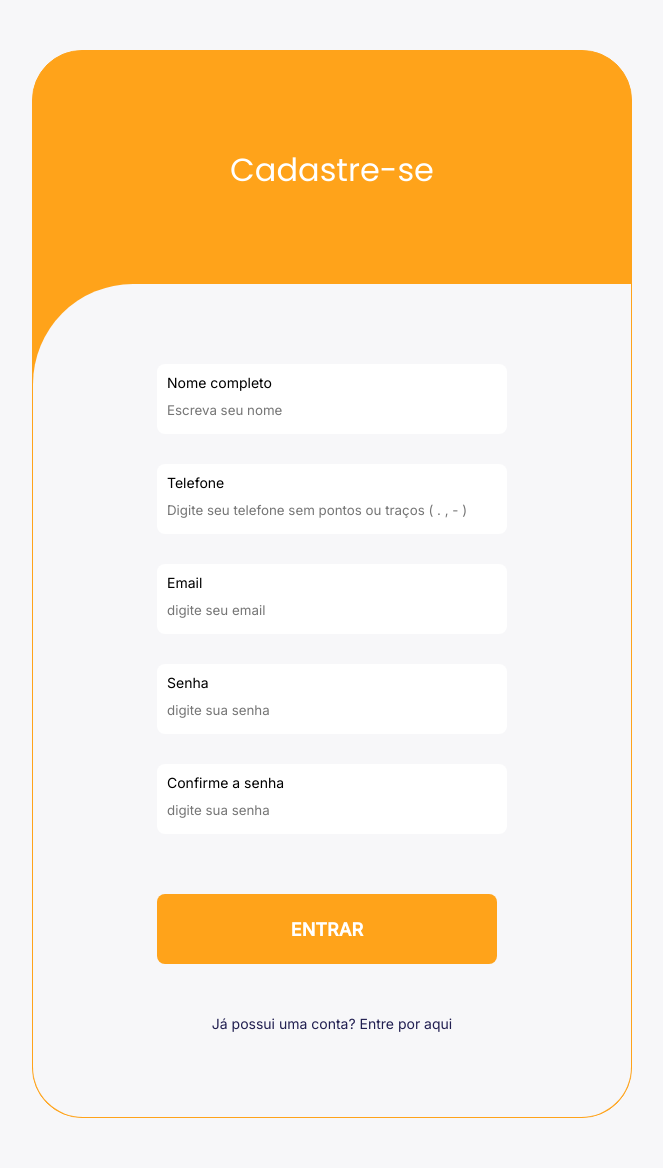
After one commit to pamlotusia/impacta-petshop, a Flask app: template templates/signup.html in a window 1280 px wide. The commit adds this page. Shown: the whole page, without its empty margins (308-971 px from the left). Run offline with Flask 3, Linux system fonts and the light colour scheme; the template is opened without the code that fills it, so the values that code supplies are empty.

Commit message:
salvando template signup

```diff
--- a/static/css/style-teste.css
+++ b/static/css/style-teste.css
@@ -210,7 +210,7 @@ input[type='time']::-webkit-calendar-picker-indicator {
   visibility: hidden;
 }
 
-/* pagina login */
+/* SIGN IN PAGE*/
 main {
   display: flex;
   justify-content: center;
@@ -270,7 +270,8 @@ main {
   color: var(--light-text);
 }
 
-.container-login button {
+.container-login button,
+.container-signup button {
   width: 340px;
   border: none;
   background-color: var(--confirm-color);
@@ -280,14 +281,47 @@ main {
   text-transform: uppercase;
 }
 
-#section-login a {
+#section-login  a,
+#section-signup a {
   text-decoration: none;
   color: var(--title-color);
   font-size: 14px;
 }
 
+/* SIGN UP PAGE */
+#section-signup{
+  height: max-content;
+  width: 100vw;
+  padding-top: 100px;
+  background-color: var(--confirm-color);
+}
+
+#section-signup p {
+  font-family: 'Poppins';
+  padding-bottom: 75px;
+  font-size: 32px;
+  color: #fff;
+}
+
+.container-personal-data .container-signup{
+  margin-top: 50px;
+}
+.container-signup > * {
+  margin: 30px ;
+  border-radius: 8px;
+  height: 70px;
+  width: 350px;
+  cursor: pointer;
+}
+
+
+
+
+
+/* RESPONSIVO */
 @media (min-width: 700px){
-  #section-login {
+  #section-login,
+  #section-signup {
     height: 90vh;
     width: 600px;
     margin-top: 50px;
@@ -295,6 +329,18 @@ main {
     border-radius: 50px;
     border: 1px solid var(--confirm-color);
     background-color: var(--confirm-color);
+  }
+
+  #section-signup {
+    height: max-content;
+    padding-top: 95px;
+    border-radius: 50px;
+    border: 1px solid var(--confirm-color);
+    background-color: var(--confirm-color);
+  }
+
+  .container-signup{
+    margin-top: 50px;
   }
 
   .container-personal-data {
--- /dev/null
+++ b/templates/signup.html
@@ -0,0 +1,55 @@
+<!DOCTYPE html>
+<html lang="en">
+<head>
+  <meta charset="UTF-8">
+  <meta name="viewport" content="width=device-width, initial-scale=1.0">
+  <title>Login</title>
+  <link rel="stylesheet" href="../static/css/style-teste.css">
+
+  <link rel="preconnect" href="https://fonts.googleapis.com" />
+  <link rel="preconnect" href="https://fonts.gstatic.com" crossorigin />
+  <link
+    href="https://fonts.googleapis.com/css2?family=Inter:wght@300;400;500&family=Poppins:wght@400;500&display=swap"
+    rel="stylesheet"
+  />
+</head>
+<body>
+  <main>
+    <section id="section-signup">
+      <p>Cadastre-se</p>
+      <div class="container-personal-data">
+        <div class="container-signup">
+          <div class="input-data">
+            <label for="name">Nome completo</label>
+            <input type="text" name="signup" id="name" placeholder="Escreva seu nome">
+          </div>
+
+          <div class="input-data">
+            <label for="tel">Telefone</label>
+            <input type="text" name="signup" id="password" placeholder="Digite seu telefone sem pontos ou traços ( . , - )">
+          </div>
+
+          <div class="input-data">
+            <label for="email">Email</label>
+            <input type="text" name="signup" id="email" placeholder="digite seu email">
+          </div>
+
+          <div class="input-data">
+            <label for="password">Senha</label>
+            <input type="password" name="signup" id="password" placeholder="digite sua senha">
+          </div>
+
+          <div class="input-data">
+            <label for="password">Confirme a senha</label>
+            <input type="password" name="signup" id="password" placeholder="digite sua senha">
+          </div>
+
+          <button type="submit">Entrar</button>
+        </div>
+        <p><a href="">Já possui uma conta? Entre por aqui</a></p>
+      </div>
+    </section>
+  </main>
+
+</body>
+</html>
```
